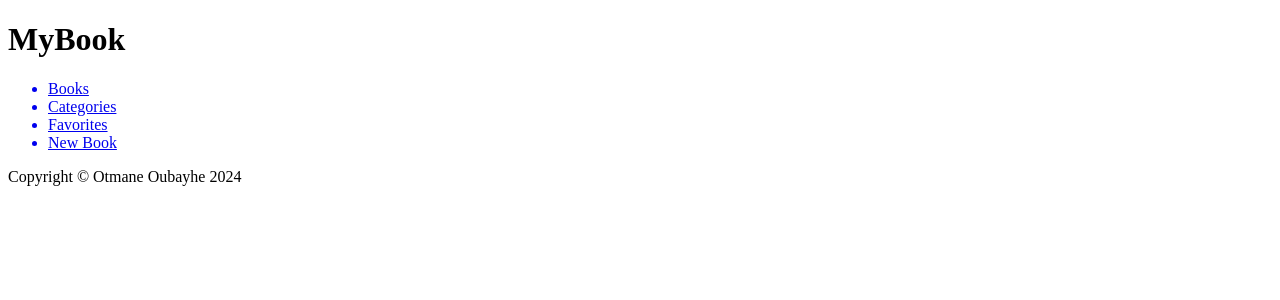
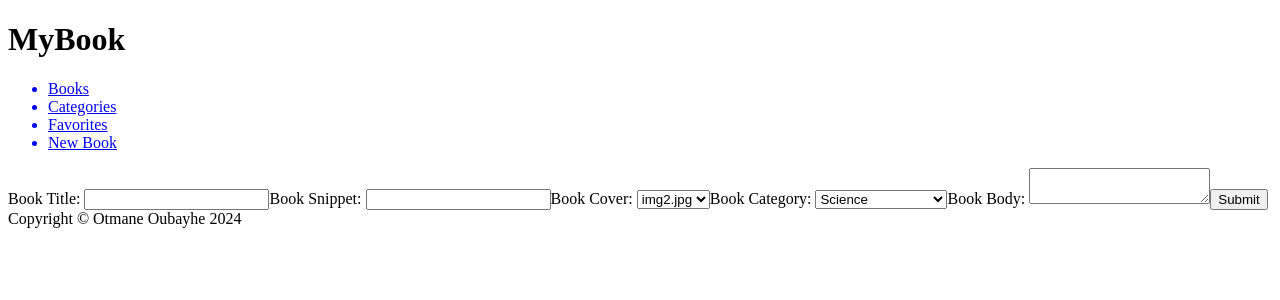
Before and after one commit to Oubayhe/BookStore_LearningMERN, a React (Create React App) app in the folder frontend/: page /create in a window 1280 px wide. Shown: the top 300 px of the page. Built offline with nearby package versions, Linux system fonts and the light colour scheme.

Commit message:
Added the create / post method

```diff
--- a/frontend/src/App.js
+++ b/frontend/src/App.js
@@ -10,7 +10,8 @@ import Details from './components/details'
 import Create from './components/create'
 
 function App() {
-
+  const categories = ["Science", "Sport", "Cooking", "Computer Science"]
+  const images = ["img2.jpg", "img3.jpg", "img4.jpg", "img5.jpg"]
 
   return (
     <div>
@@ -21,7 +22,7 @@ function App() {
         <Route path='books' element={ <Books /> } />
         <Route path='categories' element={ <Categories />} />
         <Route path='favorites' element={ <Favorites /> } />
-        <Route path='create' element={ <Create />} />
+        <Route path='create' element={ <Create images={images} categories={categories} />} />
         <Route path="books/:id" element={<Details />} />
       </Routes>
       <Footer />
--- a/frontend/src/components/books.jsx
+++ b/frontend/src/components/books.jsx
@@ -11,6 +11,17 @@ const Books = () => {
     ).then(data => { setBooks(data) })
   }, [])
 
+  function deleteBook(bookId) {
+    const endpoint = `/books/delete/${bookId}`;
+
+    fetch(endpoint, {
+        method: 'DELETE',
+    })
+    .then(response => response.json())
+    .then(data => window.location.href = data.redirect)
+    .catch(err => console.log(err));
+  }
+
   return (
     <div>
       {/* try to see if you can click on a title and get details of the book */}
@@ -21,7 +32,7 @@ const Books = () => {
       ) : (
         books.map(book  => {
           return(
-            <DisplayBook key={book._id} book={ book } />
+            <DisplayBook key={book._id} book={ book } deleteBook={deleteBook} />
           )
         })
       )}
--- a/frontend/src/components/create.jsx
+++ b/frontend/src/components/create.jsx
@@ -1,11 +1,62 @@
 import React from 'react'
 
-const Create = () => {
+const Create = ({ images, categories }) => {
+  const handleSubmit = async (event) => {
+    event.preventDefault(); // Prevent the default form submission behavior
+
+    const formData = new FormData(event.target);
+    const formObject = {};
+    formData.forEach((value, key) => {
+      formObject[key] = value;
+    });
+
+    try {
+      const response = await fetch('/books', {
+        method: 'POST',
+        headers: {
+          'Content-Type': 'application/json',
+        },
+        body: JSON.stringify(formObject),
+      });
+
+      if (response.ok) {
+        // Handle successful form submission, e.g., redirect the user
+        window.location.href = '/books';
+      } else {
+        console.error('Failed to submit form');
+      }
+    } catch (error) {
+      console.error('Error submitting form:', error);
+    }
+  };
+
   return (
-    <div>
+    <div className="content create-book">
+      <form onSubmit={handleSubmit}>
+        <label htmlFor="title">Book Title: </label>
+        <input type="text" name="title" id="title" required />
+        <label htmlFor="snippet">Book Snippet: </label>
+        <input type="text" name="snippet" id="snippet" required />
+        <label htmlFor="image">Book Cover: </label>
+        <select name="image" id="image" required>
+          {images.length > 0 &&
+            images.map((image, i) => {
+              return <option key={i}>{image}</option>;
+            })}
+        </select>
+        <label htmlFor="category">Book Category: </label>
+        <select name="category" id="category" required>
+          {categories.length > 0 &&
+            categories.map((category, i) => {
+              return <option key={i}>{category}</option>;
+            })}
+        </select>
+        <label htmlFor="body">Book Body: </label>
+        <textarea name="body" id="body" required></textarea>
+        <button type="submit">Submit</button>
+      </form>
+    </div>
+  );
+};
 
-    </div>
-  )
-}
-
-export default Create
+export default Create;
--- a/frontend/src/components/partials/DisplayBook.jsx
+++ b/frontend/src/components/partials/DisplayBook.jsx
@@ -1,7 +1,9 @@
 import React from 'react'
 import { Link } from 'react-router-dom'
 
-const DisplayBook = ({ book }) => {
+const DisplayBook = ({ book, deleteBook }) => {
+
+
 
   return (
     <Link to={`/books/${book._id}`}>
@@ -13,6 +15,10 @@ const DisplayBook = ({ book }) => {
             <div className='book-snippet'>
                 {book.snippet}
             </div>
+            <div className='buttons'>
+                <button onClick={() => {deleteBook(book._id)}}>Delete</button>
+                <button>Update</button>
+            </div>
         </div>
     </Link>
   )
```
